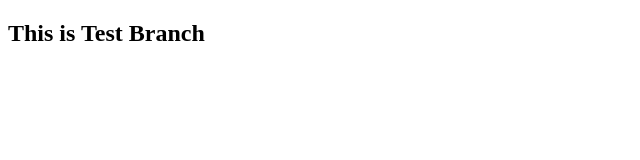
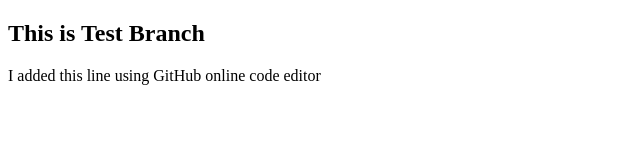
Before and after one commit to tharanga3562/GitHub_Test, a plain HTML site: page index.html in a window 1280 px wide. Shown: the whole page, without its empty margins (0-640 px from the left). Drawn offline with Linux system fonts and the light colour scheme.

Commit message:
I added a line to index.html file using GitHub online code editor.
Developer - Tharanga Ekanayake

```diff
--- a/index.html
+++ b/index.html
@@ -7,5 +7,7 @@
 </head>
 <body>
     <h2>This is Test Branch</h2>
+
+    <p>I added this line using GitHub online code editor</p>
 </body>
 </html>
```
